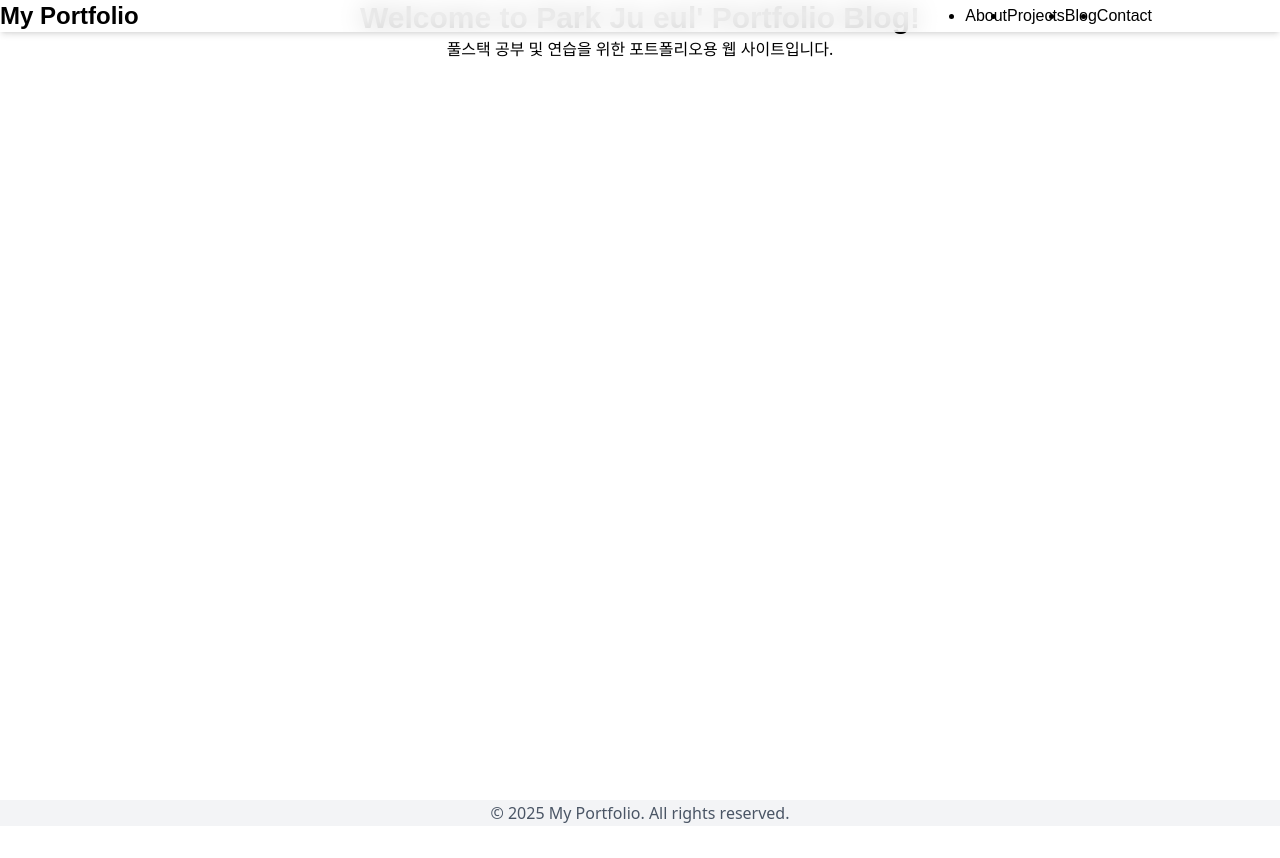
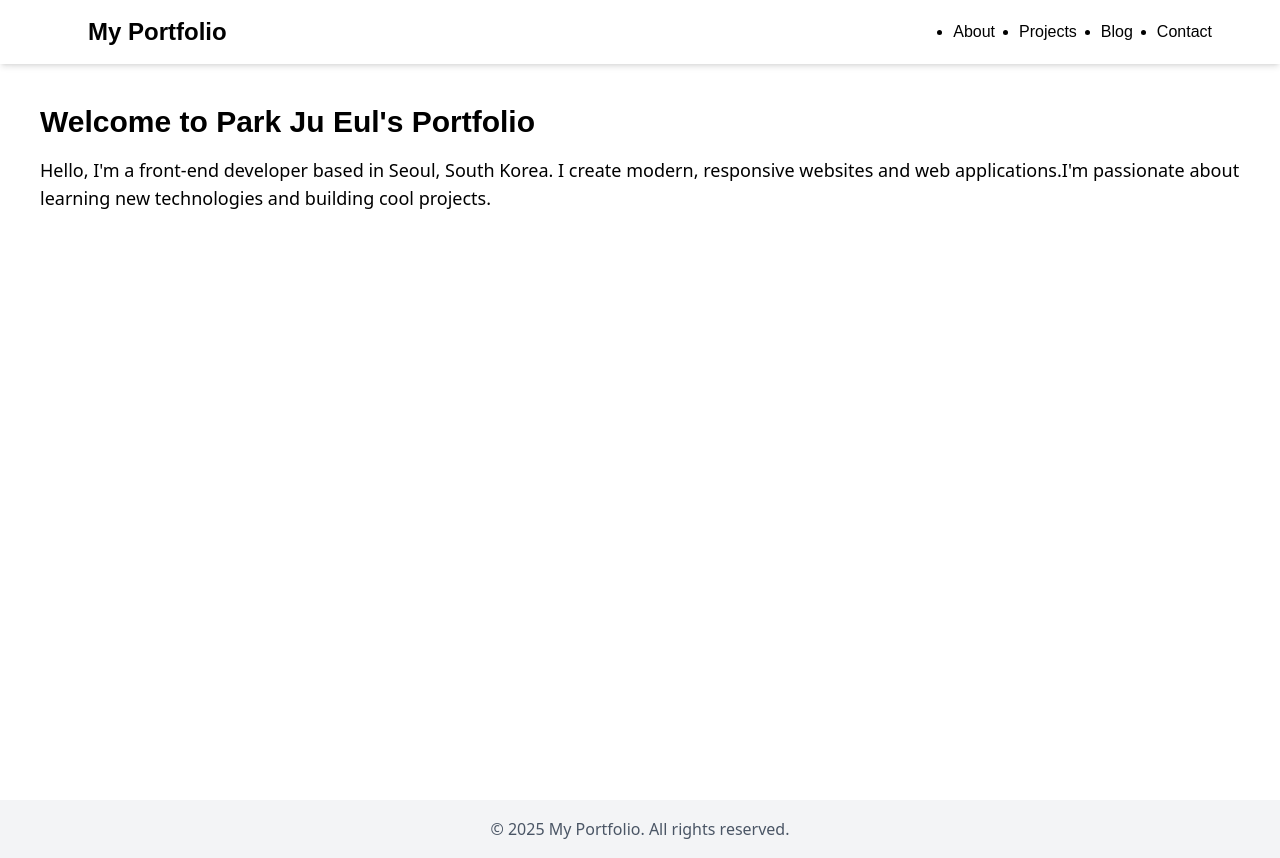
Before and after one commit to rope-park/my-portfolio, a Next.js app: page / in a window 1280 px wide. Before the commit the page ends 826 px from the top, so only its background shows below. Built offline with nearby package versions, Linux system fonts and the light colour scheme.

Commit message:
프로젝트 초기 설정 커밋

```diff
--- a/src/components/Footer.tsx
+++ b/src/components/Footer.tsx
@@ -2,7 +2,7 @@
 
 const Footer = () => {
     return (
-        <footer className="w-full py-4 bg-gray-100 dark:bg-gray-900 text-center text-gray-600 dark:text-gray-400">
+        <footer className="w-full py-4 text-center text-gray-600 bg-gray-100 dark:bg-gray-900 dark:text-gray-400">
             <p>© 2025 My Portfolio. All rights reserved.</p>
         </footer>
     );
--- a/src/components/Header.tsx
+++ b/src/components/Header.tsx
@@ -2,35 +2,39 @@
 // 사이트 로고 클릭 시 홈페이지로 이동.
 // About, Projects, Blog, Contact 네비게이션 제공 및 이동.
 
-"use client"; // Next.js 12.0.0 이상부터 지원하는 기능. 서버사이드 렌더링을 사용하지 않는 페이지에서만 사용해야 함.
+"use client"; // Next.js 13 이상부터 지원하는 기능. CSR을 명시적으로 사용(기본값 SSR).
 import Link from "next/link";
 import { usePathname } from "next/navigation";
 
 const Header = () => {
     // usePathname() 훅을 사용하여 현재 경로를 가져옴.
     const pathname = usePathname();
-
-    return (
-        <header className="fixed top-0 left-0 w-full bg-white/80 dark:bg-black/80 backdrop-blur-md shadow-md z-50">
-            <nav className="max-w-6xl mx-auto flex justify-between items-center py-4 px-6">
-                {/* 로고 */}
-                <Link href="/" className="text-2xl font-bold text-grey-900 dark:text-white">
-                    My Portfolio
-                </Link>
-
-                {/* 네비게이션 메뉴 */}
-                <ul className="flex space-x-6">
-                    {[
+    const navItems = [
         { name: "About", href: "/about" },
         { name: "Projects", href: "/projects" },
         { name: "Blog", href: "/blog" },
         { name: "Contact", href: "/contact" },
-                    ].map((item) => (
+    ];
+
+    return (
+        <header className="fixed left-0 z-50 w-full shadow-md bg-white/80 dark:bg-black/80 backdrop-blur-md">
+            <nav className="flex items-center justify-between max-w-6xl px-6 py-4 mx-auto">
+                {/* 로고: 클릭 시 홈으로 이동 */}
+                <Link href="/" className="text-2xl font-bold text-gray-900 dark:text-white">
+                    My Portfolio
+                </Link>
+
+                {/* 네비게이션 메뉴 컨테이너 */}
+                <div className="flex-1">
+                    {/* 네비게이션 메뉴 */}
+                    <ul className="fixed left-0 flex justify-center w-full space-x-6 md:bottom-0 md:static md:flex-row md:justify-end bg-white/80 dark:bg-black/80 backdrop-blur-md md:bg-transparent md:backdrop-blur-0">
+                        {navItems.map((item) => (
                             <li key={item.href}>
-                        <Link
-                            href={item.href}
-                            className={`text-gray-700 dark:text-gray-300 hover:text-blue-500 transition ${
-                                pathname === item.href ? "font-semibold text-blue-600 dark:text-blue-400" : ""
+                                {/* 현재 경로와 네비게이션 항목의 href가 일치하면 active 클래스 추가 */}
+                                <Link href={item.href}
+                                    className={`text-gray-900 dark:text-white hover:text-gray-700 dark:hover:text-gray-300 transition-colors ${pathname === item.href
+                                        ? "font-semibold text-blue-600 dark dark:text-blue-400"
+                                        : "text-gray-700 dark:text-gray-300"
                                         }`}
                                 >
                                     {item.name}
@@ -38,6 +42,7 @@ const Header = () => {
                             </li>
                         ))}
                     </ul>
+                </div>
             </nav>
         </header>
     );
--- a/src/components/Layout.tsx
+++ b/src/components/Layout.tsx
@@ -9,9 +9,9 @@ interface LayoutProps {
 
 const Layout = ({ children }: LayoutProps) => {
   return (
-    <div className="flex p-0 m-0 flex-col min-w-0 w-full min-h-[100vh] overflow-auto">
+    <div className="grid grid-rows-[auto, 1fr, auto] w-full min-w-0 min-h-screen overflow-auto relative">
       <Header />
-      <main className="flex-row">{children}</main>
+      <main className="grid grid-cols-[auto] w-full min-w-0 min-h-screen px-6 py-6 m-0 overflow-auto">{children}</main>
       <Footer />
     </div>
   );
--- a/src/pages/index.tsx
+++ b/src/pages/index.tsx
@@ -1,18 +1,26 @@
 // index.tsx - 홈페이지 메인 화면. 사이트 기본 주소로 접속 시 보여지는 화면.
+
 import Layout from "../components/Layout";
 
 function Home() {
     return (
         <Layout>
-            {/* 전체 컨테이너 */}
-            <div className="flex p-0 m-0 flex-col min-w-0 w-full min-h-screen overflow-auto">
-                <main className="flex flex-col min-w-0 w-full fixed z-index h-20 pt-20"> {/*수정필요*/}
-                    <section className="text-center py-20">
-                        <h1 className="text-4xl font-bold">Welcome to Park Ju eul&apos; Portfolio Blog!</h1>
-                        <p className="text-gray-500 mt-2">풀스택 공부 및 연습을 위한 포트폴리오용 웹 사이트입니다.</p>
-                    </section>
-                </main>
-            </div>
+
+            {/* 대문 문구 섹션 */}
+            <section className="py-20 text-left">
+                <div className="container">
+                    <h1 className="text-4xl font-bold">
+                        Welcome to Park Ju Eul&apos;s Portfolio
+                    </h1>
+                    <p className="mt-4 text-lg text-gray-700">
+                        {/* 내용 추가 */}
+                        Hello, I&apos;m a front-end developer based in Seoul, South Korea.
+                        I create modern, responsive websites and web applications.
+                        {/* 내용 추가 */}
+                        I&apos;m passionate about learning new technologies and building cool projects.
+                    </p>
+                </div>
+            </section>
         </Layout>
     );
 }
--- a/src/pages/projects.tsx
+++ b/src/pages/projects.tsx
@@ -4,7 +4,8 @@ import Layout from "../components/Layout";
 
 function Projects() {
     <Layout>
-        <section className="display-flex px-1rem py-1rem justify-center min-width-0 fill-width position-relative"></section>
+        <section className="flex px-[1rem] py-[1rem] justify-center min-w-0 w-full position-relative"></section>
+
     </Layout>
 }
 
--- a/src/styles/globals.css
+++ b/src/styles/globals.css
@@ -1,7 +1,7 @@
 @import "tailwindcss";
 @tailwind utilities;
+
 @custom-variant dark (&:where(.dark, .dark *));
-
 
 /* 다크 모드 및 전역 색상 변수 설정 */
 @layer base {
@@ -41,14 +41,10 @@
   }
 }
 
-
-/* CSS 리셋 (기본 스타일 초기화) */
-* {
-  margin: 0;
-  padding: 0;
-  box-sizing: border-box;
+/* 전역 컨테이너 클래스 */
+.container {
+  @apply px-4 mx-auto max-w-7xl;
 }
-
 
 /* HTML 요소 스타일링 */
 /* 전체 페이지 스타일 */
@@ -60,9 +56,14 @@ body {
   @apply h-full w-full bg-[rgb(var(--color-background))] text-[rgb(var(--color-text))] leading-relaxed antialiased;
 }
 
+/* 이미지 스타일 */
+img {
+  @apply h-auto max-w-full;
+}
+
 /* 링크 스타일 */
 a {
-  @apply text-[rgb(var(--color-primary))] hover:text-[rgb(var(--color-secondary))] transition-colors;
+  @apply text-[rgb(var(--color-primary))] hover:text-[rgb(var(--color-secondary))] transition-colors focus:outline-none;
 }
 
 /* 헤딩 스타일 */
@@ -89,8 +90,9 @@ button {
          hover:bg-[rgb(var(--color-secondary))] transition-colors focus:ring-2 focus:ring-[rgb(var(--color-secondary))] focus:outline-none;
 }
 
+/* 리스트 스타일 */
 ul {
-  @apply list-disc ml-5;
+  @apply ml-5 list-disc;
 }
 
 
@@ -127,4 +129,7 @@ ul {
     font-size: 12px;
     line-height: 1.4;
   }
+  .xs-flex-hide {
+    display: none!important;
+  }
 }
```
Lines whose indentation alone changed are shown as unchanged.
